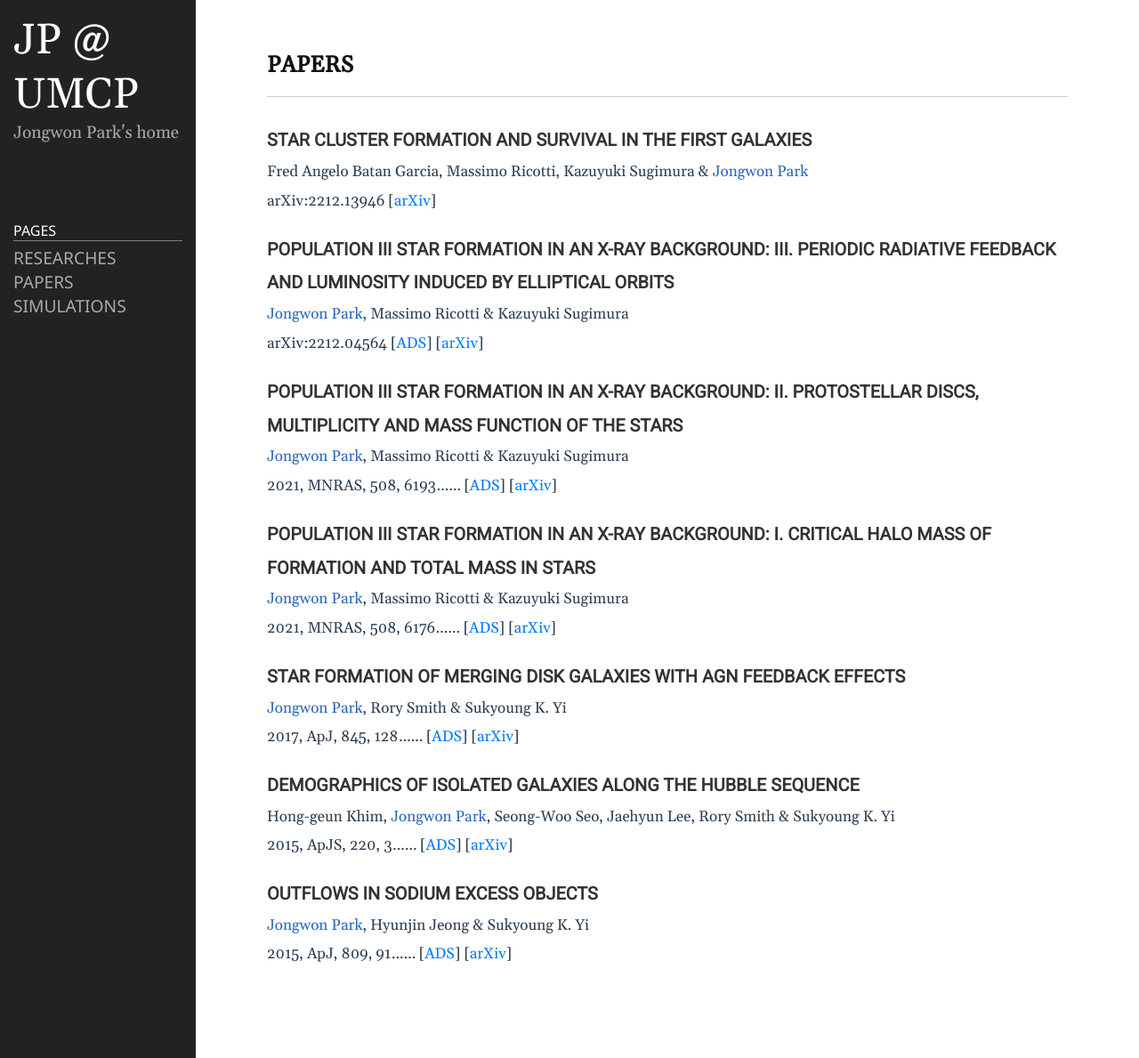
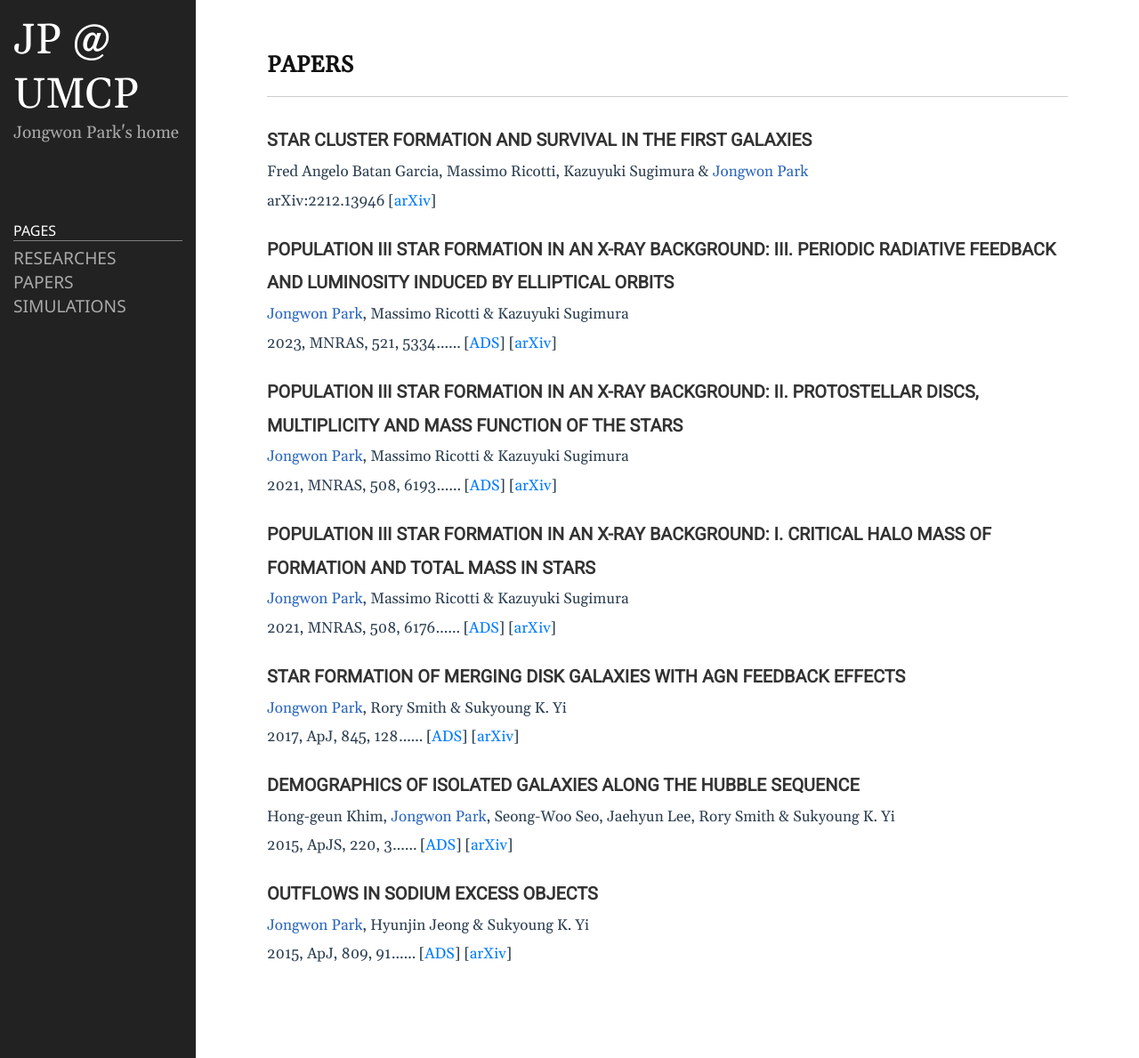
Before and after one commit to jwpark5064/jwpark5064.github.io, a Jekyll site: the page built from 02_paper.md, in a window 1280 px wide. Shown: the whole page at 89% size. Built offline with Jekyll 4.4.1, drawn with Linux system fonts in a browser that asks for light colours.

Commit message:
Paper III updated - 2

```diff
--- a/02_paper.md
+++ b/02_paper.md
@@ -11,7 +11,7 @@ arXiv:2212.13946
 
 ### POPULATION III STAR FORMATION IN AN X-RAY BACKGROUND: III. PERIODIC RADIATIVE FEEDBACK AND LUMINOSITY INDUCED BY ELLIPTICAL ORBITS
 <span style="color: rgb(43,102,187)">Jongwon Park</span>, Massimo Ricotti & Kazuyuki Sugimura
-arXiv:2212.04564
+2023, MNRAS, 521, 5334......
 [[ADS](https://ui.adsabs.harvard.edu/abs/2023MNRAS.521.5334P/abstract){:target="_blank_"}] [[arXiv](https://arxiv.org/abs/2212.04564){:target="_blank_"}]
 
 ### POPULATION III STAR FORMATION IN AN X-RAY BACKGROUND: II. PROTOSTELLAR DISCS, MULTIPLICITY AND MASS FUNCTION OF THE STARS
```
